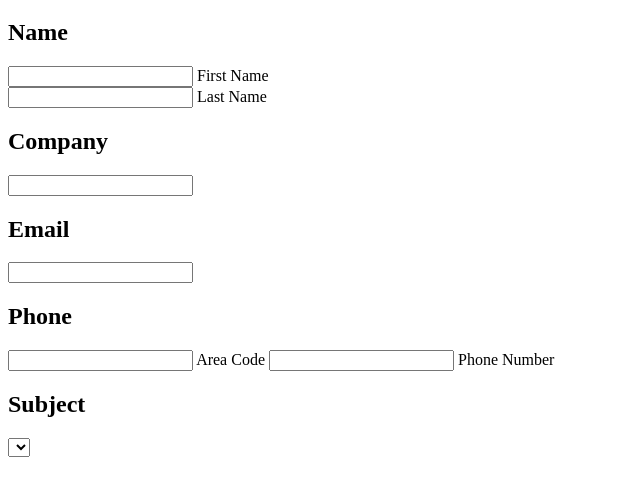
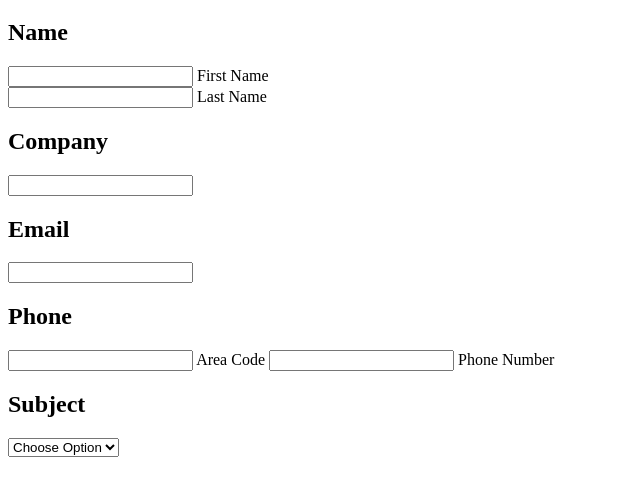
Before and after one commit to pauldropz/Form_reg, a plain HTML site: page index.html in a window 1280 px wide. Shown: the part 61-554 px from the top of the page, without its empty margins (0-640 px from the left). Drawn offline with Linux system fonts and the light colour scheme.

Commit message:
selection dis/sel

```diff
--- a/index.html
+++ b/index.html
@@ -33,7 +33,16 @@
 
 
                     <h2 class="name">Subject</h2>
-                    <select class="option">
+                    <select class="option" name="subject">
+                            <option disabled="disabled" selected="selected">Choose Option</option>
+                            <option>Subject 1</option>
+                            <option>Subject 2</option>
+                            <option>Subject 3</option>
+                            <option>Subject 4</option>
+
+
+
+
 
                     </select>
 
```
